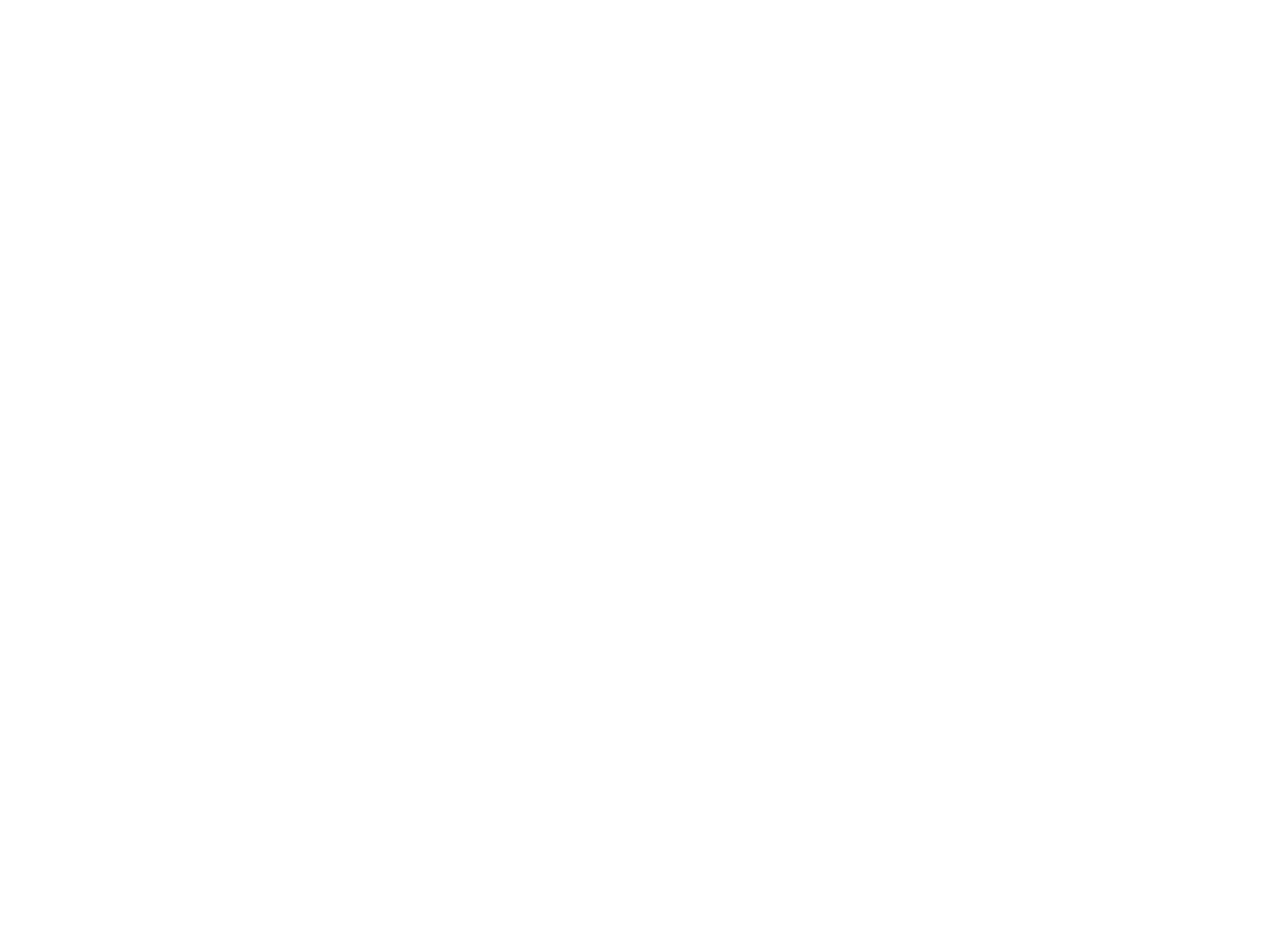
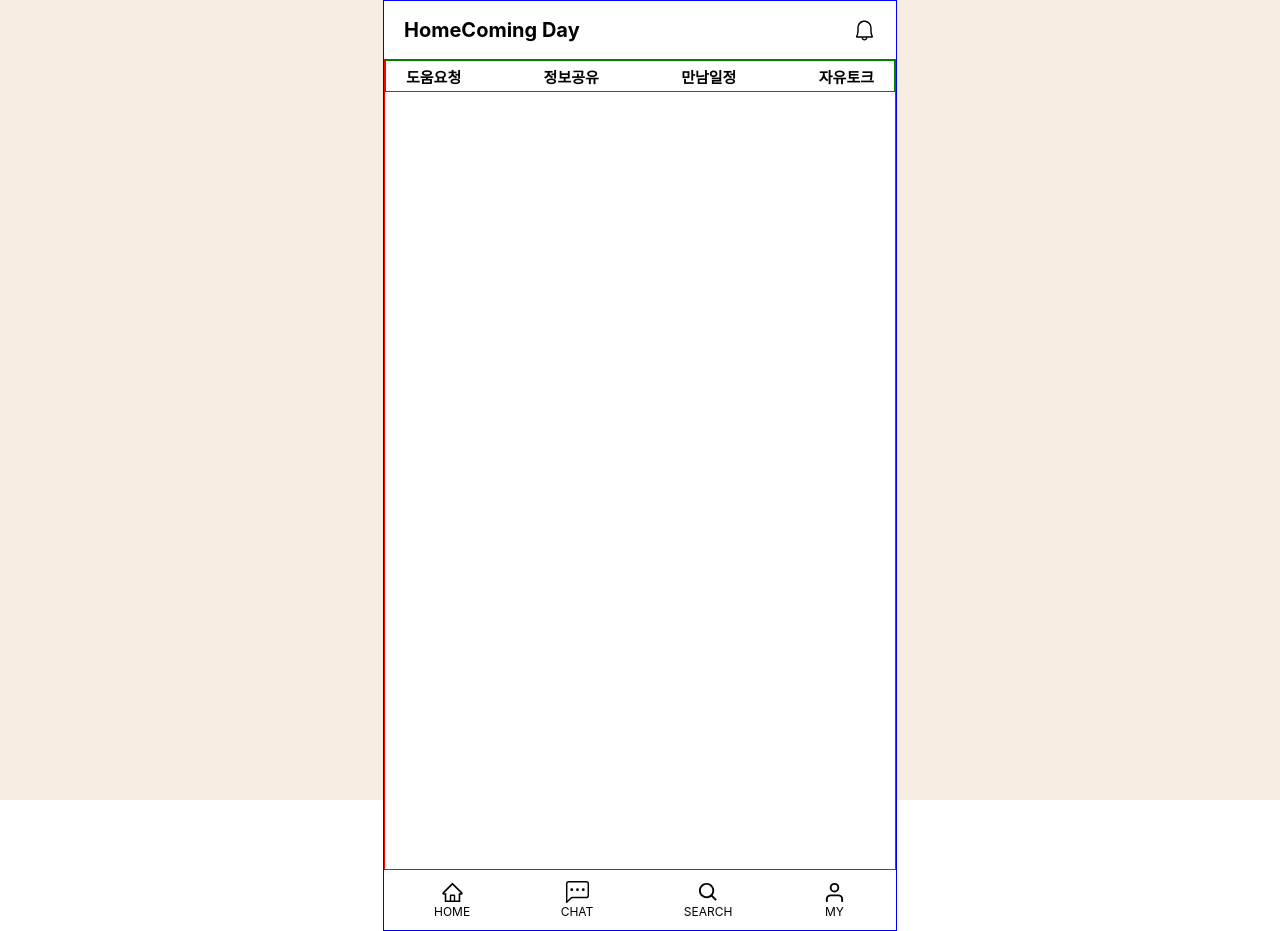
Before and after one commit to jennywoon/HomeComingDay, a React (Create React App) app: page / in a window 1280 px wide. Before the commit this address had no page. Before the commit the page ends 800 px from the top, so only its background shows below. Built offline with nearby package versions, Linux system fonts and the light colour scheme.

Commit message:
Layout, Header, Bottom 셋팅 완료

```diff
--- a/package.json
+++ b/package.json
@@ -11,6 +11,7 @@
     "json-server": "^0.17.0",
     "react": "^18.2.0",
     "react-dom": "^18.2.0",
+    "react-icons": "^4.4.0",
     "react-redux": "^8.0.2",
     "react-router-dom": "^6.3.0",
     "react-scripts": "5.0.1",
--- /dev/null
+++ b/src/components/BottomTap.jsx
@@ -0,0 +1,60 @@
+import React from 'react';
+import { useNavigate } from "react-router-dom";
+import styled from 'styled-components';
+import { AiOutlineHome } from "react-icons/ai";
+import { BsChatLeftDots } from "react-icons/bs";
+import { BiSearch } from "react-icons/bi";
+import { FiUser } from "react-icons/fi";
+
+const BottomTap = () => {
+    const navigate = useNavigate()
+
+    return (
+        <SecondWrap>
+                <Bottom>
+                    <Tap onClick={() => {
+                        navigate("/")
+                    }}>
+                        <AiOutlineHome size="23"/>
+                        <TapTitle>HOME</TapTitle>
+                    </Tap>
+                    <Tap>
+                        <BsChatLeftDots size="23"/>
+                        <TapTitle>CHAT</TapTitle>
+                    </Tap>
+                    <Tap>
+                        <BiSearch size="23"/>
+                        <TapTitle>SEARCH</TapTitle>
+                    </Tap>
+                    <Tap>
+                        <FiUser size="23"/>
+                        <TapTitle>MY</TapTitle>
+                    </Tap>
+                </Bottom>
+            </SecondWrap>
+    );
+};
+
+export default BottomTap;
+
+const SecondWrap = styled.div`
+    width: 512px;
+`
+const Bottom = styled.div`
+    height: 60px;
+    /* border: 1px solid red; */
+    display: flex;
+    justify-content: space-between;
+    align-items: center;
+    padding: 0 50px;
+`
+
+const Tap = styled.div`
+    display: flex;
+    flex-direction: column;
+    align-items: center;
+    cursor: pointer;
+`
+const TapTitle = styled.div`
+    font-size: 12px;
+`
--- /dev/null
+++ b/src/components/Header.jsx
@@ -0,0 +1,30 @@
+import React from 'react';
+import { useNavigate } from "react-router-dom";
+import styled from 'styled-components';
+import { VscBell } from "react-icons/vsc";
+import BottomTap from './BottomTap';
+
+const Header = () => {
+
+    return (
+        <HeaderContainer>
+            <HeaderTitle>HomeComing Day</HeaderTitle>
+            <VscBell size="23" />
+        </HeaderContainer>
+
+    );
+};
+
+export default Header;
+
+const HeaderContainer = styled.div`
+    height: 60px;
+    display: flex;
+    justify-content: space-between;
+    align-items: center;
+    padding: 0 20px;
+    font-size: 20px;
+    font-weight: bold;
+`
+
+const HeaderTitle = styled.div``
--- /dev/null
+++ b/src/components/HeaderTap.jsx
@@ -0,0 +1,28 @@
+import React from 'react';
+import styled from 'styled-components';
+
+const HeaderTap = () => {
+    return (
+        <Navbar>
+            <NavbarTitle>도움요청</NavbarTitle>
+            <NavbarTitle>정보공유</NavbarTitle>
+            <NavbarTitle>만남일정</NavbarTitle>
+            <NavbarTitle>자유토크</NavbarTitle>
+        </Navbar>
+    );
+};
+
+export default HeaderTap;
+
+const Navbar = styled.div`
+    height: 30px;
+    border: 1px solid green;
+    display: flex;
+    justify-content: space-between;
+    align-items: center;
+    padding: 0 20px;
+    font-size: 15px;
+    font-weight: bold;
+`
+
+const NavbarTitle = styled.div``
--- /dev/null
+++ b/src/components/Home.jsx
@@ -0,0 +1,19 @@
+import React from 'react';
+import styled from 'styled-components';
+import HeaderTap from "./HeaderTap"
+
+const Home = () => {
+    return (
+        <HomeContainer>
+            <HeaderTap/>
+        </HomeContainer>
+    );
+};
+
+export default Home;
+
+const HomeContainer = styled.div`
+    width: 100%;
+    height: 809px;
+    border: 1px solid red;
+`
--- /dev/null
+++ b/src/components/Layout.jsx
@@ -0,0 +1,40 @@
+import React from 'react';
+import styled from 'styled-components';
+import BottomTap from './BottomTap';
+import Header from './Header';
+
+const Layout = ({ children }) => {
+    return (
+        <LayoutContainer>
+            <LayoutWrap>
+                <Header />
+                <LayoutContents>{children}</LayoutContents>
+                <BottomTap/>
+            </LayoutWrap>
+        </LayoutContainer>
+    );
+};
+
+export default Layout;
+
+const LayoutContainer = styled.div`
+    width: 100%;
+    height: 100vh;
+    background-color: #F7EDE2;
+    display: flex;
+    justify-content: center;
+`
+
+const LayoutWrap = styled.div`
+    width: 512px;
+    height: 929px;
+    border: 1px solid blue;
+    background-color: white;
+    display: flex;
+    flex-direction: column;
+    justify-content: space-between;
+`
+const LayoutContents = styled.div`
+    display: flex;
+    justify-content: center;
+`
--- /dev/null
+++ b/src/pages/MainPage.jsx
@@ -0,0 +1,13 @@
+import React from 'react';
+import Home from '../components/Home';
+import Layout from '../components/Layout';
+
+const MainPage = () => {
+    return (
+        <Layout>
+            <Home/>
+        </Layout>
+    );
+};
+
+export default MainPage;
--- a/src/shared/Router.js
+++ b/src/shared/Router.js
@@ -1,6 +1,9 @@
 import React from "react";
 import { BrowserRouter, Route, Routes } from "react-router-dom";
+import Header from "../components/Header";
+import Layout from "../components/Layout";
 import NaverLogin from "../components/NaverLogin";
+import MainPage from "../pages/MainPage";
 
 const Router = () => {
 
@@ -9,6 +12,7 @@
     <BrowserRouter>
       <Routes>
         <Route path="/naverlogin" element={<NaverLogin />} />
+        <Route path="/" element={<MainPage/>} />
       </Routes>
     </BrowserRouter>
   );
```
Also changed, not shown: 1 other file (tests, documents, lock files or other folders).
